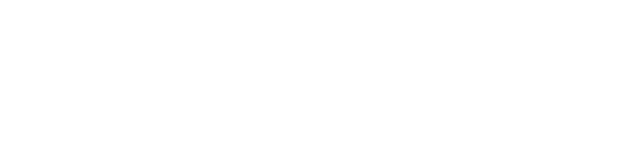
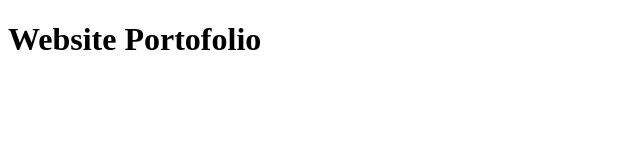
Before and after one commit to fadilwahana/Website-Portofolio, a plain HTML site: page index.html in a window 1280 px wide. Shown: the whole page, without its empty margins (0-640 px from the left). Drawn offline with Linux system fonts and the light colour scheme.

Commit message:
test change commit

```diff
--- a/index.html
+++ b/index.html
@@ -4,7 +4,9 @@
     <meta charset="UTF-8" />
     <meta http-equiv="X-UA-Compatible" content="IE=edge" />
     <meta name="viewport" content="width=device-width, initial-scale=1.0" />
-    <title>Testing</title>
+    <title>Testing Website Portofolio</title>
   </head>
-  <body></body>
+  <body>
+    <h1>Website Portofolio</h1>
+  </body>
 </html>
```
